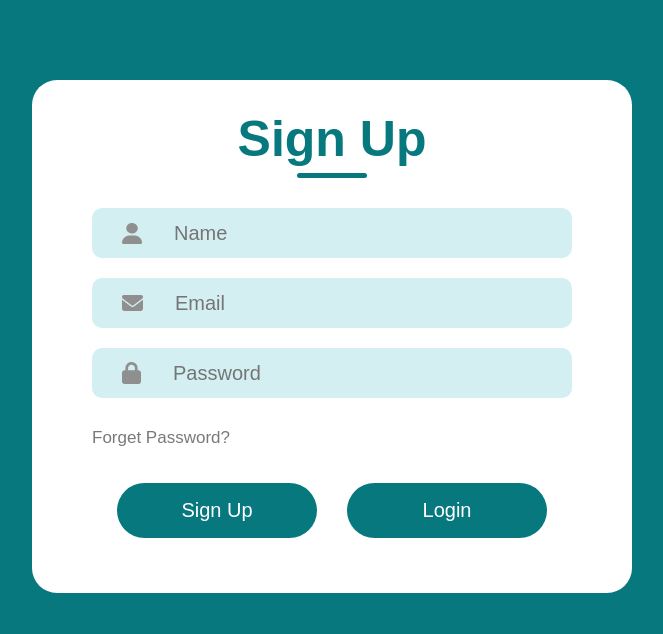
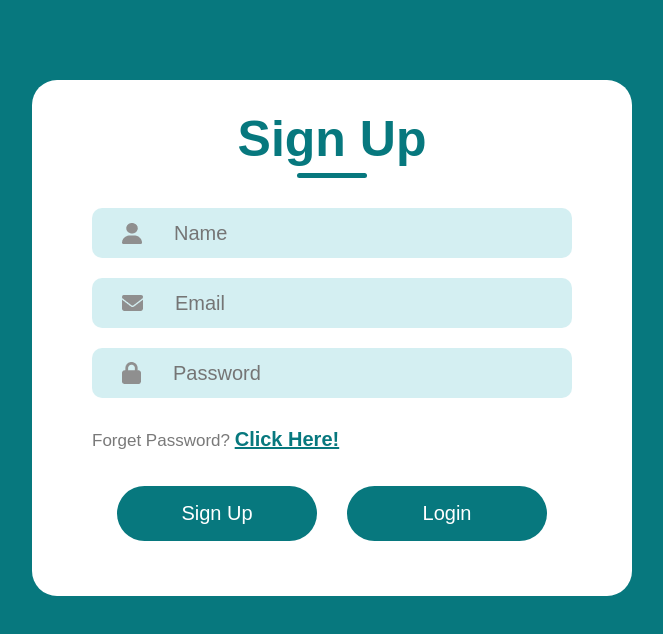
Before and after one commit to EasyWebDev123/Sign-In-and-Sign-Up-Form-with-ReactJS, a React (Vite) app: page / in a window 1280 px wide. Shown: the top 634 px of the page, without its empty margins (308-971 px from the left). Built offline with nearby package versions, Linux system fonts and the light colour scheme.

Commit message:
fix: update forget password section to include a clickable link

```diff
--- a/src/Components/LoginSignup/LoginSignup.css
+++ b/src/Components/LoginSignup/LoginSignup.css
@@ -60,7 +60,7 @@
   color: #797979;
   font-size: 17px;
 }
-.forget-password span{
+.forget-password a{
   color: #07787e;
   cursor: pointer;
   font-size: 20px;
--- a/src/Components/LoginSignup/LoginSignup.jsx
+++ b/src/Components/LoginSignup/LoginSignup.jsx
@@ -16,19 +16,19 @@ const LoginSignup = () => {
       <div className="inputs">
         <div className="input">
           <img src={person_icon} alt="" />
-          <input type="text" placeholder='Name' aria-label='Name' />
+          <input type="text" placeholder='Name' aria-label='Name'/>
         </div>
         <div className="input">
           <img src={email_icon} alt="" />
-          <input type="email" placeholder='Email' aria-label='Email' />
+          <input type="email" placeholder='Email' aria-label='Email'/>
         </div>
         <div className="input">
           <img src={password_icon} alt="" />
-          <input type="password" placeholder='Password' aria-label='Password' />
+          <input type="password" placeholder='Password' aria-label='Password'/>
         </div>
       </div>
 
-      <div className="forget-password">Forget Password? </div>
+      <div className="forget-password">Forget Password? <a href="#">Click Here!</a></div>
 
       <div className="submit-container">
         <div className="submit">Sign Up</div>
```
